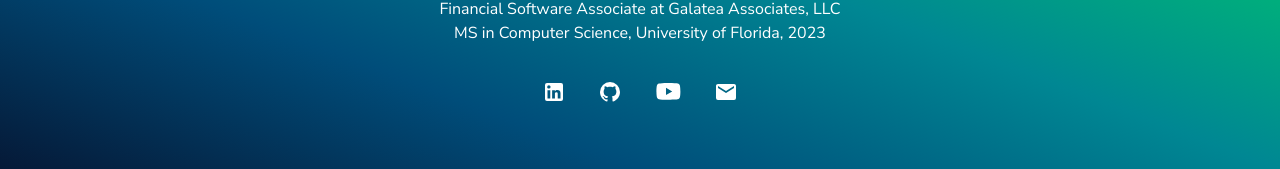
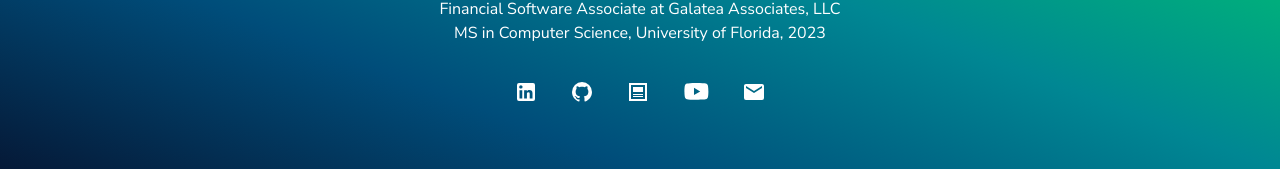
Before and after one commit to rtdtwo/loch-lomond-lite, a React (Create React App) app: page / in a window 1280 px wide. Shown: the part 321-490 px from the top of the page. Built offline with nearby package versions, Linux system fonts and the light colour scheme.

Commit message:
Added tooltips to social links, removed unused imports

```diff
--- a/src/App.tsx
+++ b/src/App.tsx
@@ -2,8 +2,7 @@ import { Col, Image, Row, Container, Card } from 'react-bootstrap';
 import './App.css';
 import Portrait from './assets/portrait.jpeg';
 import Icon from '@mdi/react';
-import { mdiLinkedin, mdiGithub, mdiEmail, mdiBriefcaseOutline, mdiSchoolOutline, mdiYoutube } from '@mdi/js';
-
+import { mdiLinkedin, mdiGithub, mdiEmail, mdiYoutube, mdiPostOutline } from '@mdi/js';
 
 const App = () => {
 	return <div className='page-container'>
@@ -26,16 +25,19 @@ const App = () => {
 							MS in Computer Science, University of Florida, 2023
 						</p>
 						<div>
-							<a href='https://www.linkedin.com/in/rishabhtatiraju/' target='_blank' rel='noreferrer'>
+							<a href='https://www.linkedin.com/in/rishabhtatiraju/' target='_blank' rel='noreferrer' title='LinkedIn'>
 								<Icon color="white" path={mdiLinkedin} size={1} className='m-3' />
 							</a>
-							<a href='https://www.github.com/rtdtwo/' target='_blank' rel='noreferrer'>
+							<a href='https://www.github.com/rtdtwo/' target='_blank' rel='noreferrer' title='GitHub @rtdtwo'>
 								<Icon color="white" path={mdiGithub} size={1} className='m-3' />
 							</a>
-							<a href='https://www.youtube.com/channel/UCyX2NEezmwNm5IkE3gVLEbg' target='_blank' rel='noreferrer'>
+							<a href='https://rtdtwo.medium.com' target='_blank' rel='noreferrer' title='Medium Blog'>
+								<Icon color="white" path={mdiPostOutline} size={1} className='m-3' />
+							</a>
+							<a href='https://www.youtube.com/channel/UCyX2NEezmwNm5IkE3gVLEbg' target='_blank' rel='noreferrer' title='YouTube'>
 								<Icon color="white" path={mdiYoutube} size={1.2} className='m-3' />
 							</a>
-							<a href='mailto:tatiraju.rishabh@gmail.com' target='_blank' rel='noreferrer'>
+							<a href='mailto:tatiraju.rishabh@gmail.com' target='_blank' rel='noreferrer' title='Email'>
 								<Icon color="white" path={mdiEmail} size={1} className='m-3' />
 							</a>
 						</div>
```
